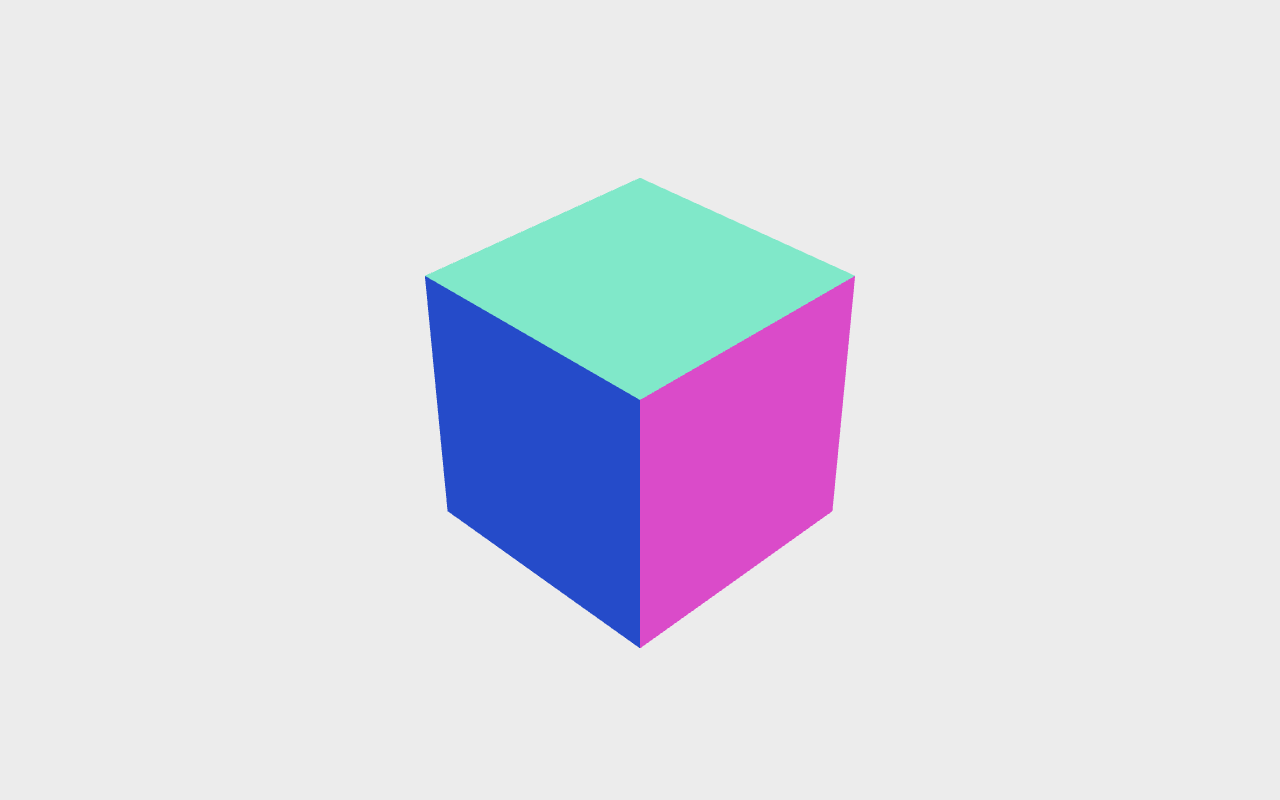
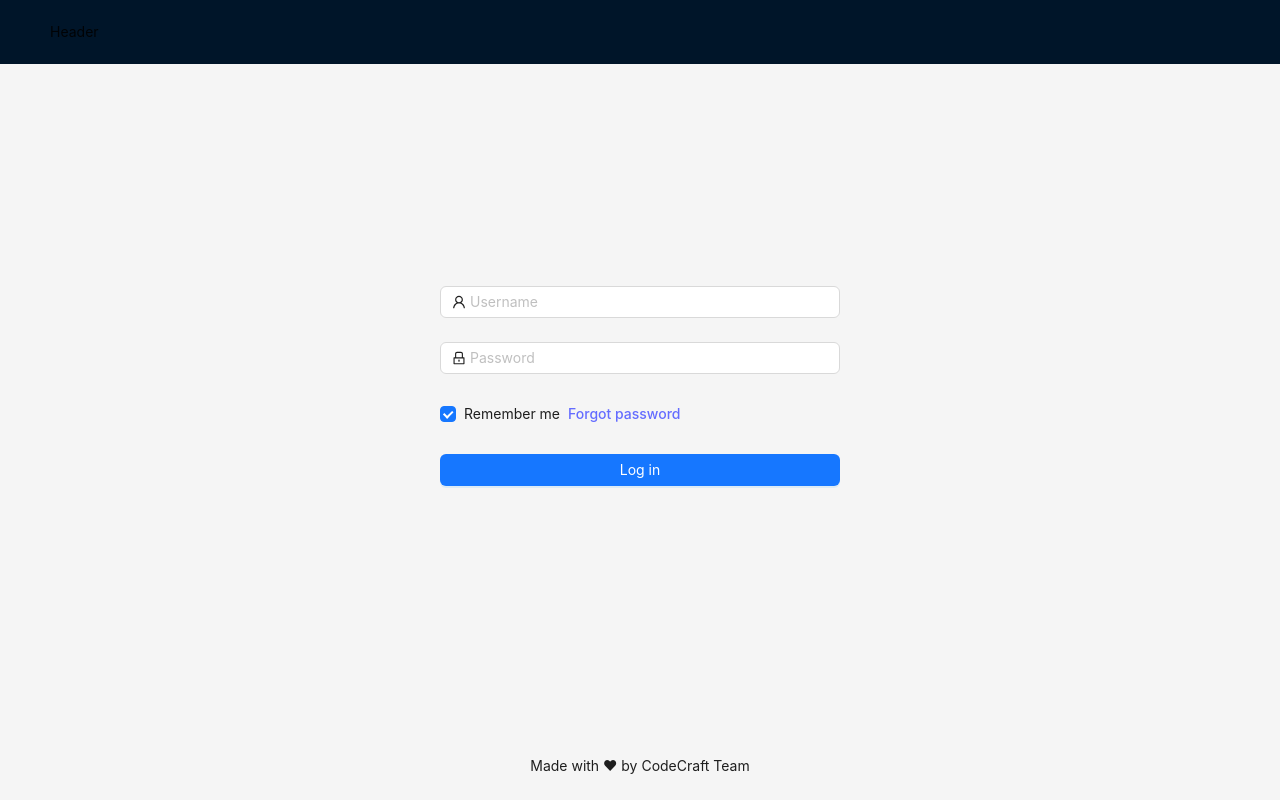
Before and after one commit to FSHLL/proyecto-integrador, a React (Vite) app: page / in a window 1280 px wide. Built offline with nearby package versions, Linux system fonts and the light colour scheme.

Commit message:
feat: routes and login view implementation

```diff
--- a/src/main.tsx
+++ b/src/main.tsx
@@ -1,10 +1,28 @@
 import React from 'react'
 import ReactDOM from 'react-dom/client'
-import App from './App.tsx'
+import { App } from './routes/App.tsx'
+import {
+  createBrowserRouter,
+  RouterProvider,
+} from "react-router-dom";
 import './styles/index.css'
+import { Login } from './routes/Login.tsx';
+import { Index as Level1 } from './routes/level1/Index.tsx';
+
+const router = createBrowserRouter([
+  {
+    path: "/",
+    element: <Login />
+  },
+  {
+    path: "/app",
+    element: <App />,
+    children: [],
+  },
+]);
 
 ReactDOM.createRoot(document.getElementById('root')!).render(
   <React.StrictMode>
-    <App />
+    <RouterProvider router={router} />
   </React.StrictMode>,
 )
--- a/src/App.tsx
+++ b/src/routes/App.tsx
@@ -1,5 +1,7 @@
 import { Canvas } from "@react-three/fiber"
-import { Experience } from "./components/Experience";
+import { Suspense } from "react"
+import { Physics } from "@react-three/rapier";
+import { Outlet } from "react-router-dom";
 
 export const App = () => {
 
@@ -7,7 +9,11 @@ export const App = () => {
     <>
       <Canvas shadows camera={{ position: [3, 3, 3], fov: 30 }}>
         <color attach="background" args={["#ececec"]} />
-      <Experience />
+        <Suspense>
+          <Physics debug>
+            <Outlet />
+          </Physics>
+        </Suspense>
     </Canvas>
     </>
   )
--- /dev/null
+++ b/src/routes/Login.tsx
@@ -0,0 +1,68 @@
+import React from 'react';
+import { LockOutlined, UserOutlined } from '@ant-design/icons';
+import { Button, Checkbox, Form, Input, Layout } from 'antd';
+import { Content, Footer, Header } from 'antd/es/layout/layout';
+import { useNavigate } from 'react-router-dom';
+
+export const Login = () => {
+    const navigate = useNavigate();
+
+    const onFinish = (values) => {
+        navigate('app')
+        console.log('Received values of form: ', values);
+    };
+
+    return (
+        <>
+            <Layout style={{ minHeight: '100vh' }}>
+                <Header>
+                    Header
+                </Header>
+                <Content style={{ display: 'flex', justifyContent: 'center', alignItems: 'center' }}>
+                    <Form
+                        name="normal_login"
+                        className="login-form"
+                        initialValues={{ remember: true }}
+                        onFinish={onFinish}
+                        style={{ width: 400 }}
+                    >
+                        <Form.Item
+                            name="username"
+                            rules={[{ message: 'Please input your Username!' }]}
+                        >
+                            <Input prefix={<UserOutlined className="site-form-item-icon" />} placeholder="Username" />
+                        </Form.Item>
+                        <Form.Item
+                            name="password"
+                            rules={[{ message: 'Please input your Password!' }]}
+                        >
+                            <Input
+                                prefix={<LockOutlined className="site-form-item-icon" />}
+                                type="password"
+                                placeholder="Password"
+                            />
+                        </Form.Item>
+                        <Form.Item>
+                            <Form.Item name="remember" valuePropName="checked" noStyle>
+                                <Checkbox>Remember me</Checkbox>
+                            </Form.Item>
+
+                            <a className="login-form-forgot" href="">
+                                Forgot password
+                            </a>
+                        </Form.Item>
+
+                        <Form.Item>
+                            <Button block type="primary" htmlType="submit" className="login-form-button">
+                                Log in
+                            </Button>
+                        </Form.Item>
+                    </Form>
+                </Content>
+                <Footer style={{ textAlign: 'center' }}>
+                    Made with ❤ by CodeCraft Team
+                </Footer>
+            </Layout>
+        </>
+    );
+};
--- a/tsconfig.json
+++ b/tsconfig.json
@@ -20,6 +20,6 @@
     "noUnusedParameters": true,
     "noFallthroughCasesInSwitch": true
   },
-  "include": ["src/App.tsx"],
+  "include": ["src/routes/App.tsx"],
   "references": [{ "path": "./tsconfig.node.json" }]
 }
```
Also changed, not shown: package.json (+9 -7 lines), 2 other files (tests, documents, lock files or other folders).
